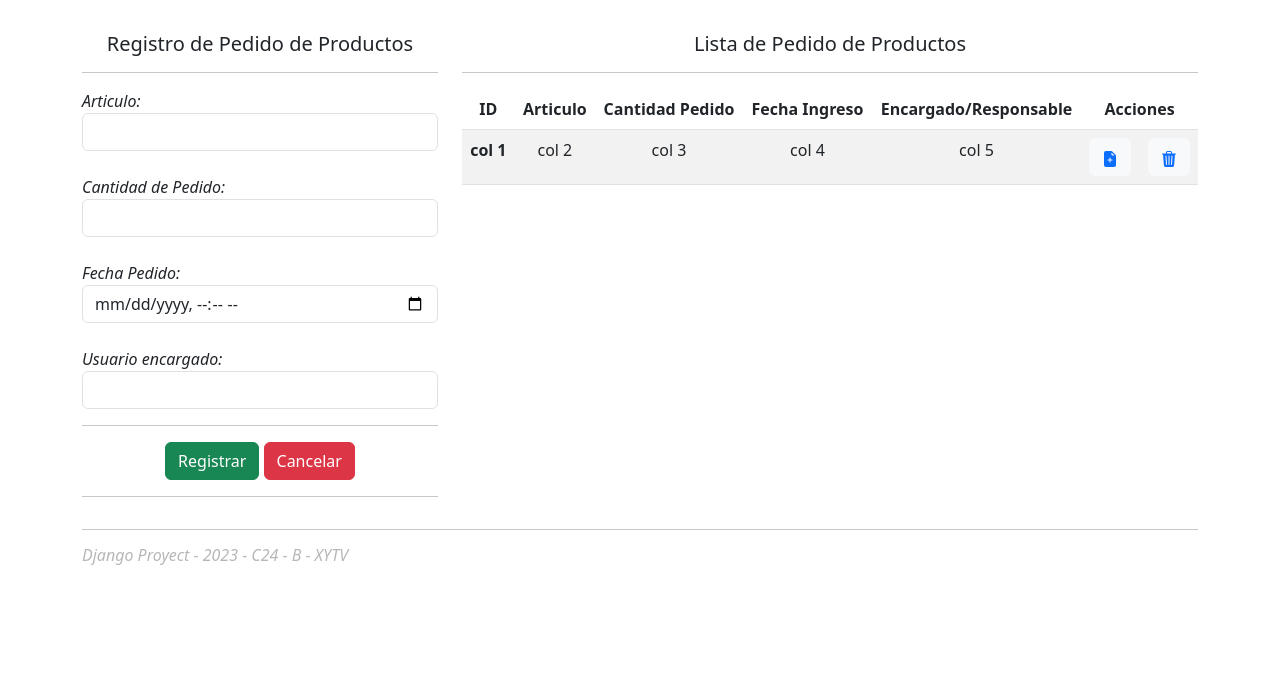
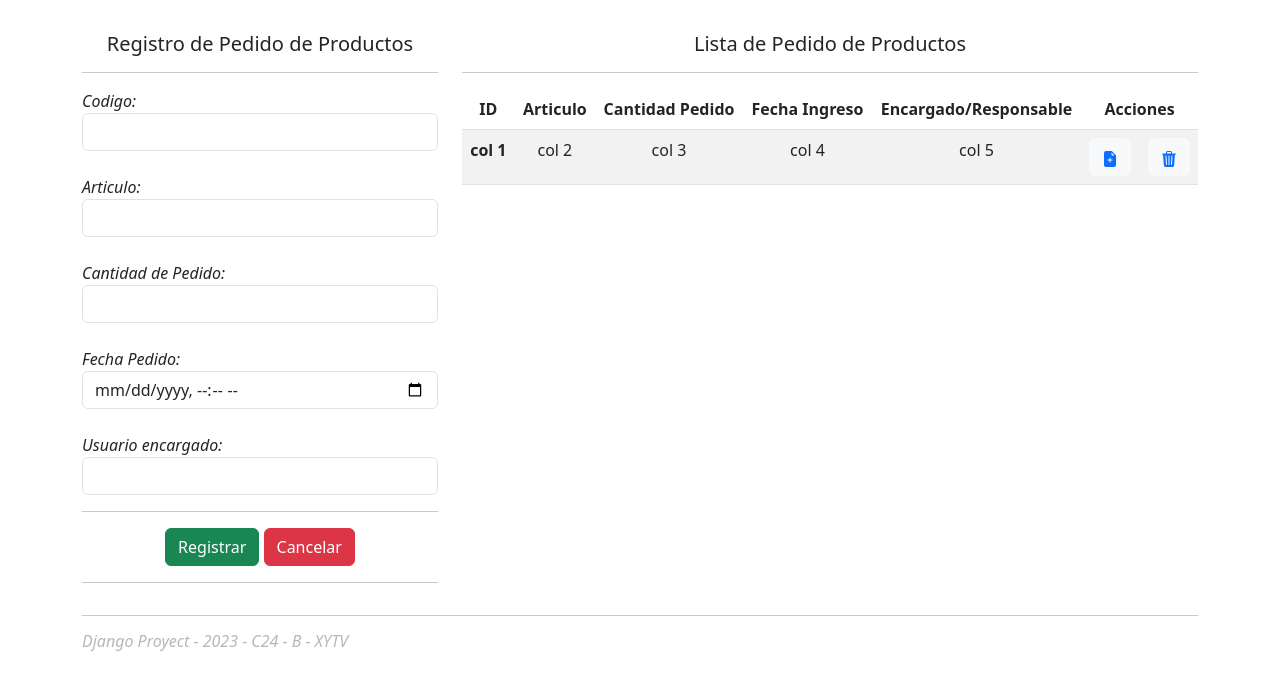
Before and after one commit to VanSC/DjangoProyecto, a Django app: template entornovirtual/proyecto/Almacen/templates/acciones/pedido/GestionPedido.html in a window 1280 px wide. Shown: the part 63-753 px from the top of the page. Run offline with Django 4.2, Linux system fonts and the light colour scheme; the template is opened without the code that fills it, so the values that code supplies are empty; parts of the project's set-up code (start-up, migrations or seed data) failed here and were passed over.

Commit message:
Vistas Actualizado

```diff
--- a/entornovirtual/proyecto/Almacen/templates/acciones/ingreso/GestionIngreso.html
+++ b/entornovirtual/proyecto/Almacen/templates/acciones/ingreso/GestionIngreso.html
@@ -7,6 +7,10 @@
         <form action="">
             <div class="row">
                 <div class="col">
+                    <div>
+                        <label><em>Codigo:</em></label>
+                        <input type="text" name="txtCodigo" class="form-control">
+                    </div><br>
                     <div>
                         <label><em>Articulo:</em></label>
                         <input type="text" name="txtCodigo_articulo" class="form-control">
--- a/entornovirtual/proyecto/Almacen/templates/acciones/pedido/GestionPedido.html
+++ b/entornovirtual/proyecto/Almacen/templates/acciones/pedido/GestionPedido.html
@@ -7,6 +7,10 @@
         <form action="">
             <div class="row">
                 <div class="col">
+                    <div>
+                        <label><em>Codigo:</em></label>
+                        <input type="text" name="txtCodigo" class="form-control">
+                    </div><br>
                     <div>
                         <label><em>Articulo:</em></label>
                         <input type="text" name="txtCodigo_articulo" class="form-control">
--- a/entornovirtual/proyecto/Almacen/templates/acciones/salida/GestionSalida.html
+++ b/entornovirtual/proyecto/Almacen/templates/acciones/salida/GestionSalida.html
@@ -7,6 +7,10 @@
         <form action="">
             <div class="row">
                 <div class="col">
+                    <div>
+                        <label><em>Codigo:</em></label>
+                        <input type="text" name="txtCodigo" class="form-control">
+                    </div><br>
                     <div>
                         <label><em>Articulo:</em></label>
                         <input type="text" name="txtCodigo_articulo" class="form-control">
--- a/entornovirtual/proyecto/Almacen/templates/articulo/categoria/GestionCategoria.html
+++ b/entornovirtual/proyecto/Almacen/templates/articulo/categoria/GestionCategoria.html
@@ -7,6 +7,10 @@
         <form action="">
             <div class="row">
                 <div class="col">
+                    <div>
+                        <label><em>Codigo:</em></label>
+                        <input type="text" name="txtCodigo" class="form-control">
+                    </div><br>
                     <div>
                         <label><em>Nombre:</em></label>
                         <input type="text" name="txtNombre" class="form-control">
--- a/entornovirtual/proyecto/Almacen/templates/articulo/marca/GestionMarca.html
+++ b/entornovirtual/proyecto/Almacen/templates/articulo/marca/GestionMarca.html
@@ -7,6 +7,10 @@
         <form action="">
             <div class="row">
                 <div class="col">
+                    <div>
+                        <label><em>Codigo:</em></label>
+                        <input type="text" name="txtCodigo" class="form-control">
+                    </div>
                     <div>
                         <label><em>Nombre:</em></label>
                         <input type="text" name="txtNombre" class="form-control">
--- a/entornovirtual/proyecto/Almacen/templates/articulo/modelo/GestionModelo.html
+++ b/entornovirtual/proyecto/Almacen/templates/articulo/modelo/GestionModelo.html
@@ -7,6 +7,10 @@
         <form action="">
             <div class="row">
                 <div class="col">
+                    <div>
+                        <label><em>Codigo:</em></label>
+                        <input type="text" name="txtCodigo" class="form-control">
+                    </div><br>
                     <div>
                         <label><em>Nombre:</em></label>
                         <input type="text" name="txtNombre" class="form-control">
```
